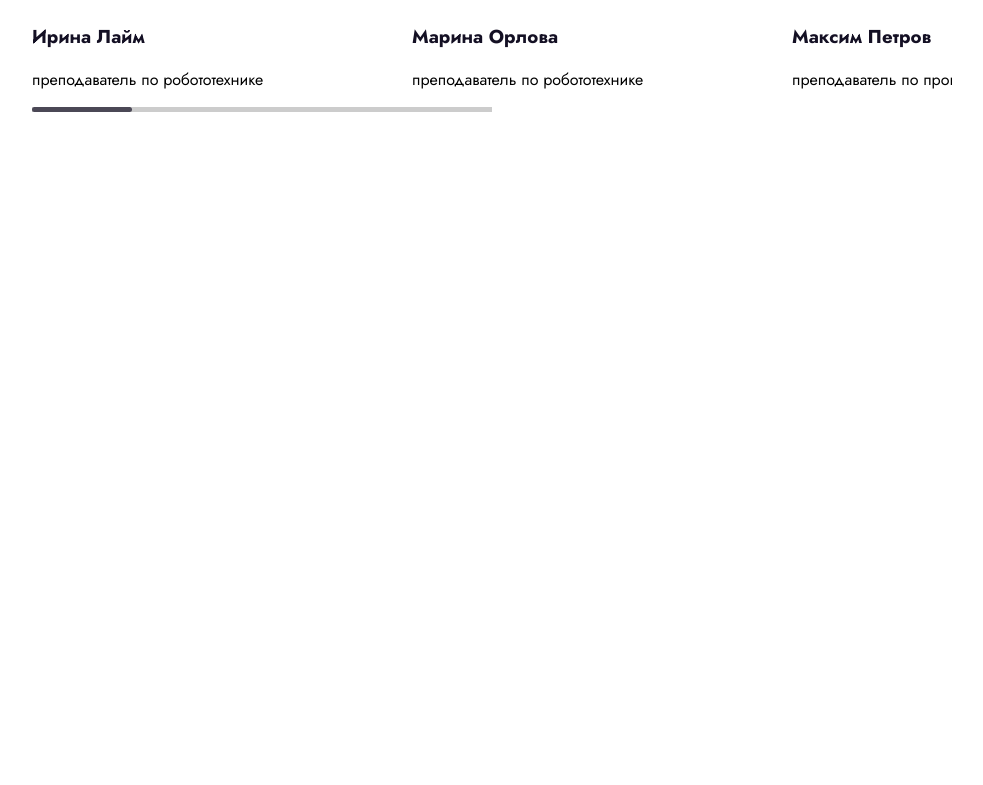
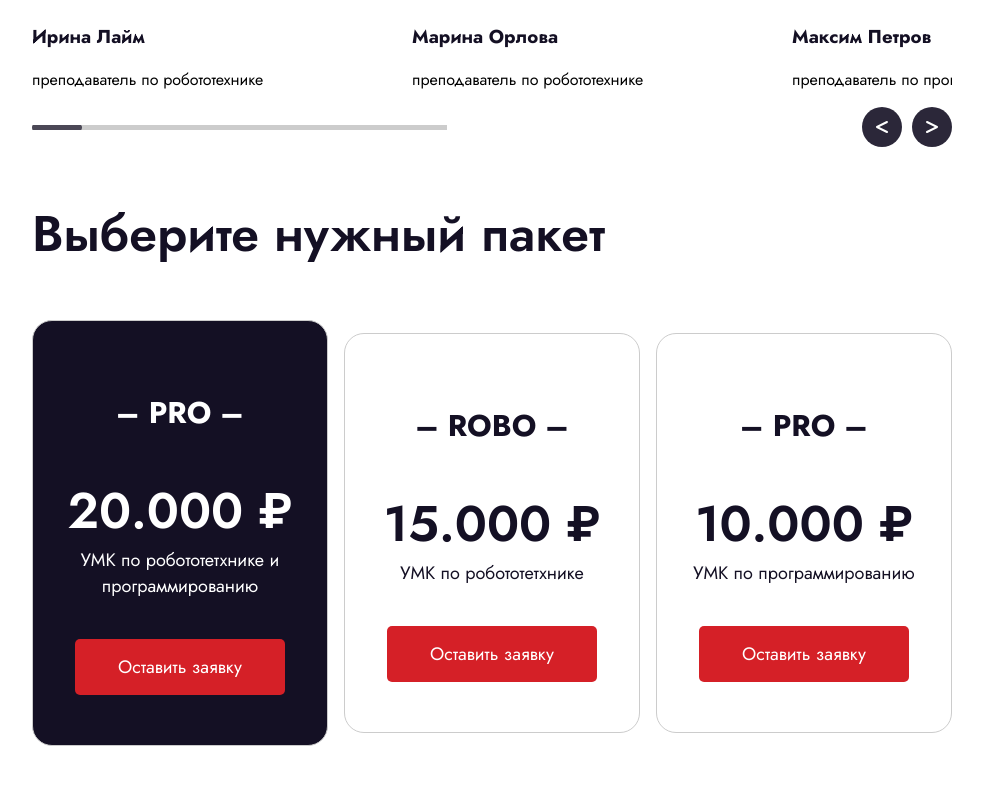
Before and after one commit to Shamshod-Nematullayev/robo-school, a React (Vite) app: page / in a window 1280 px wide. Shown: the part 2250-3035 px from the top of the page, without its empty margins (148-1131 px from the left). Before the commit the page ends 2462 px from the top, so only its background shows below. Built offline with nearby package versions, Linux system fonts and the light colour scheme.

Commit message:
Pricing component ready

```diff
--- a/src/App.tsx
+++ b/src/App.tsx
@@ -6,6 +6,7 @@ import Hero from "./components/Hero"
 import AboutSchool from "./components/AboutSchool"
 import AboutCourses from "./components/AboutCourses"
 import Trainers from "./components/Trainers"
+import Pricing from "./components/Pricing"
 const Container = styled.div`
   padding: 50px 180px;
   overflow: hidden;
@@ -24,6 +25,7 @@ function App() {
         <AboutSchool />
         <AboutCourses />
         <Trainers />
+        <Pricing />
       </Container>
     </ThemeProvider>
   )
--- a/src/components/Pricing.tsx
+++ b/src/components/Pricing.tsx
@@ -0,0 +1,93 @@
+import styled from 'styled-components'
+import Heading from './Heading'
+import { theme } from '../theme'
+import { Grid2 } from '@mui/material'
+const PackCard = styled.div`
+    border: 1px solid #ccc;
+    border-radius: 20px;
+    padding: 30px;
+`
+const Title = styled.h4`
+    font-size: 30px;
+    text-align: center;
+    color: ${theme.colors.secondary};
+`
+const Price = styled.div`
+    font-size: 50px;
+    text-align: center;
+    font-weight: 600;
+    color: ${theme.colors.secondary};
+`
+const Description = styled.div`
+    font-size: 18px;
+    text-align: center;
+    color: ${theme.colors.secondary};
+    margin-bottom: 40px;
+`
+const PrimaryButton = styled.div`
+    width: 90%;
+    margin: 20px auto;
+    padding: 15px 0;
+    text-align: center;
+    background-color: ${theme.colors.primary};
+    color: ${theme.colors.white};
+    font-size: 18px;
+    cursor: pointer;
+    border-radius: 5px;
+`
+function Pricing() {
+  return (
+    <>
+     <Heading>
+        Выберите нужный пакет
+     </Heading>
+     <Grid2 container spacing={2} alignItems="center">
+        <Grid2 size={{xs: 12, md: 4}}>
+        <PackCard style={{background: theme.colors.secondary}}>
+        <Title style={{color: theme.colors.white}}>– PRO –</Title>
+        <Price style={{color: theme.colors.white}}>
+            20.000 ₽
+        </Price>
+        <Description style={{color: theme.colors.white}}>
+            УМК по робототетхнике и программированию
+        </Description>
+        <PrimaryButton>
+            Оставить заявку
+        </PrimaryButton>
+     </PackCard>
+        </Grid2>
+        <Grid2 size={{xs: 12, md: 4}}>
+        <PackCard>
+        <Title>– ROBO –</Title>
+        <Price>
+            15.000 ₽
+        </Price>
+        <Description>
+            УМК по робототетхнике
+        </Description>
+        <PrimaryButton>
+            Оставить заявку
+        </PrimaryButton>
+     </PackCard>
+        </Grid2>
+        <Grid2 size={{xs: 12, md: 4}}>
+        <PackCard>
+        <Title>– PRO –</Title>
+        <Price>
+            10.000 ₽
+        </Price>
+        <Description>
+            УМК по программированию
+        </Description>
+        <PrimaryButton>
+            Оставить заявку
+        </PrimaryButton>
+     </PackCard>
+        </Grid2>
+     </Grid2>
+
+    </>
+  )
+}
+
+export default Pricing
--- a/src/components/Trainers.tsx
+++ b/src/components/Trainers.tsx
@@ -6,7 +6,10 @@ import Photo3 from "../assets/teacher (3).jpg";
 import Photo4 from "../assets/teacher (4).jpg";
 import Photo5 from "../assets/teacher (5).jpg";
 import { theme } from "../theme";
-import { RefObject, useEffect, useRef, useState } from "react";
+import { useEffect, useRef, useState } from "react";
+import { FontAwesomeIcon } from "@fortawesome/react-fontawesome";
+import { faGreaterThan, faLessThan } from "@fortawesome/free-solid-svg-icons";
+import useIsXS from "../hooks/isXS";
 
 type Teacher = {
   name: string;
@@ -96,7 +99,7 @@ const TeacherPhoto = styled.img`
 `;
 const TrainerName = styled.h3`
   color: ${theme.colors.secondary};
-`
+`;
 const FakeScrollBar = styled.div`
   position: absolute;
   left: 0;
@@ -110,15 +113,36 @@ const FakeScrollBar = styled.div`
 `;
 const FakeScrollBarTrack = styled.div`
   background: #ccc;
-    width: 50%;
+  width: 100%;
   position: relative;
   height: 5px;
-    // transform: scaleX(0.5);
-`
+  transform: scaleX(0.5);
+  transform-origin: left;
+  @media (max-width: 576px) {
+    transform: none;
+  }
+`;
+const IconButton = styled.div`
+  display: flex;
+  justify-content: center;
+  align-items: center;
+  width: 40px;
+  height: 40px;
+  background: ${theme.colors.secondary};
+  border-radius: 50%;
+  color: ${theme.colors.white};
+  cursor: pointer;
+  transition: all 0.2s;
+  opacity: 0.9;
+  &:hover {
+    color: ${theme.colors.primary};
+    opacity: 1;
+  }
+`;
 
 function Trainers() {
   const containerRef = useRef<HTMLDivElement | null>(null);
-  const [thumbWidth, setThumbWidth] = useState(100);
+  const thumbWidth = 100;
   const [scrollPos, setScrollPos] = useState(0);
   useEffect(() => {
     const container = containerRef.current;
@@ -133,6 +157,16 @@ function Trainers() {
     container.addEventListener("scroll", handleScroll);
     return () => container.removeEventListener("scroll", handleScroll);
   }, [thumbWidth]);
+  const handleClickLeft = () => {
+    if (containerRef.current) {
+      containerRef.current.scrollLeft -= 200;
+    }
+  };
+  const handleClickRight = () => {
+    if (containerRef.current) {
+      containerRef.current.scrollLeft += 200;
+    }
+  };
   return (
     <Container>
       <Heading>Профессиональные тренеры</Heading>
@@ -145,6 +179,13 @@ function Trainers() {
           </div>
         ))}
       </SliderContainer>
+      <div
+        style={{
+          display: "flex",
+          justifyContent: "space-between",
+          alignItems: "center",
+        }}
+      >
         <FakeScrollBarTrack>
           <FakeScrollBar
             style={{
@@ -153,6 +194,22 @@ function Trainers() {
             }}
           />
         </FakeScrollBarTrack>
+        {!useIsXS() && (
+          <div
+            style={{
+              display: "flex",
+              gap: "10px",
+            }}
+          >
+            <IconButton onClick={handleClickLeft}>
+              <FontAwesomeIcon icon={faLessThan} />
+            </IconButton>
+            <IconButton onClick={handleClickRight}>
+              <FontAwesomeIcon icon={faGreaterThan} />
+            </IconButton>
+          </div>
+        )}
+      </div>
     </Container>
   );
 }
```
Lines whose indentation alone changed are shown as unchanged.
